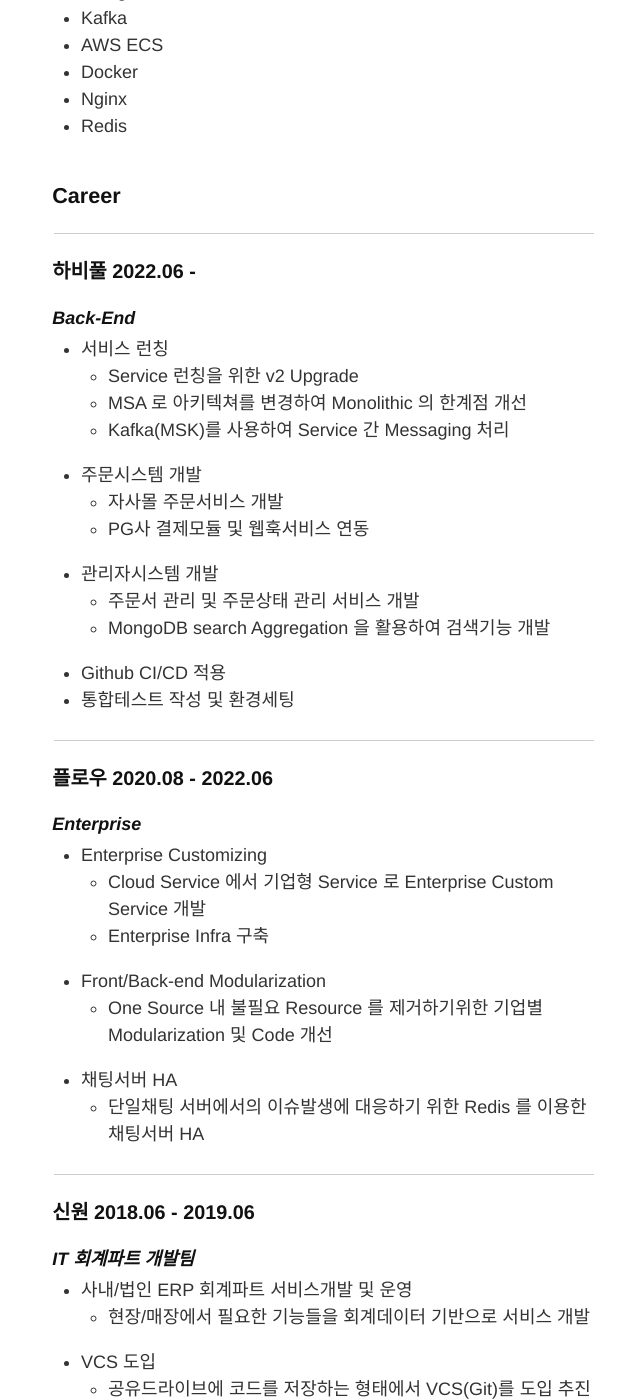
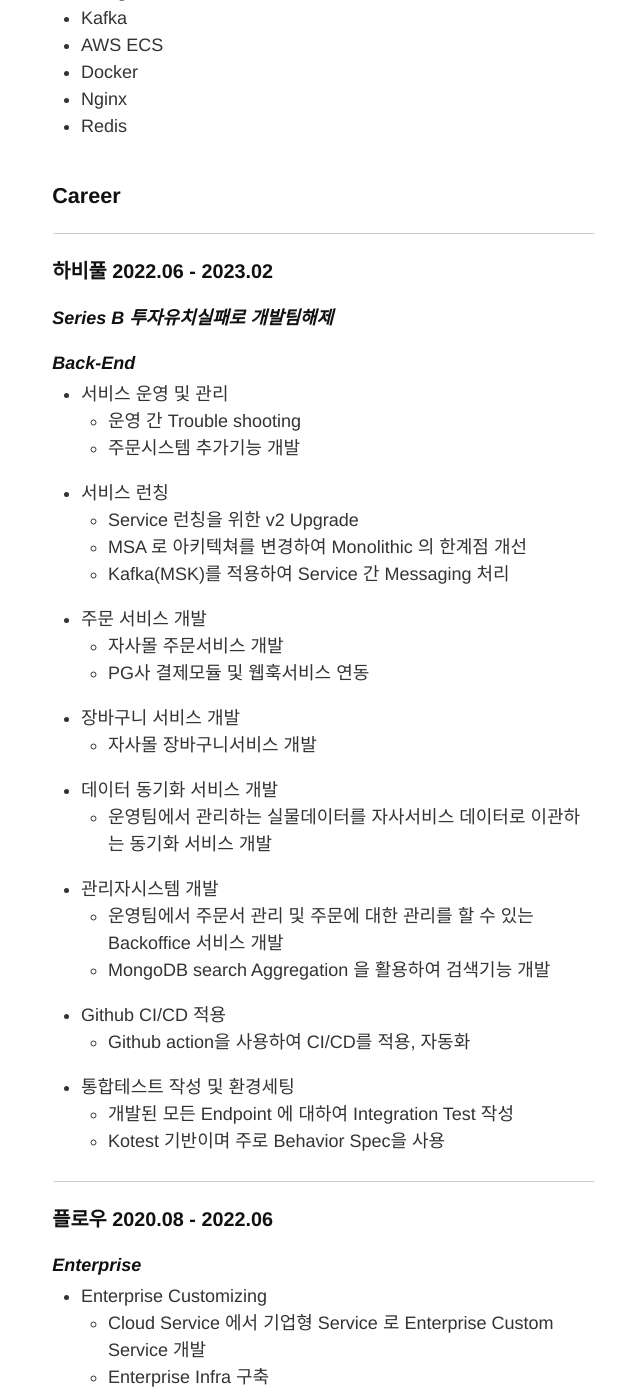
Before and after one commit to jaykingg/jaykingg.github.io, a Jekyll site: the page built from index.md, in a window 1280 px wide and 1400 px high, scrolled down 1183 px. Shown: the whole window, without its empty margins (316-956 px from the left). Built offline with Jekyll 4.4.1, drawn with Linux system fonts in a browser that asks for light colours; some of the changed text lies outside the part shown.

Commit message:
github io update

```diff
--- a/index.md
+++ b/index.md
@@ -39,20 +39,32 @@ Communication is considered the most important, and humility is the number one v
 
 ## Career
 ***
-### 하비풀 2022.06 -
+### 하비풀 2022.06 - 2023.02
+####  Series B 투자유치실패로 개발팀해제
 #### Back-End
+* 서비스 운영 및 관리
+  * 운영 간 Trouble shooting
+  * 주문시스템 추가기능 개발
 * 서비스 런칭
   * Service 런칭을 위한 v2 Upgrade
   * MSA 로 아키텍쳐를 변경하여 Monolithic 의 한계점 개선
-  * Kafka(MSK)를 사용하여 Service 간 Messaging 처리
-* 주문시스템 개발
+  * Kafka(MSK)를 적용하여 Service 간 Messaging 처리
+* 주문 서비스 개발
   * 자사몰 주문서비스 개발
   * PG사 결제모듈 및 웹훅서비스 연동
+* 장바구니 서비스 개발
+  * 자사몰 장바구니서비스 개발
+* 데이터 동기화 서비스 개발
+  * 운영팀에서 관리하는 실물데이터를 자사서비스 데이터로 이관하는 동기화 서비스 개발
 * 관리자시스템 개발
-  * 주문서 관리 및 주문상태 관리 서비스 개발
+  * 운영팀에서 주문서 관리 및 주문에 대한 관리를 할 수 있는 Backoffice 서비스 개발
   * MongoDB search Aggregation 을 활용하여 검색기능 개발
 * Github CI/CD 적용
+  * Github action을 사용하여 CI/CD를 적용, 자동화
 * 통합테스트 작성 및 환경세팅
+  * 개발된 모든 Endpoint 에 대하여 Integration Test 작성
+  * Kotest 기반이며 주로 Behavior Spec을 사용
+
 
 ***
 ### 플로우 2020.08 - 2022.06
```
Also changed, not shown: other parts of index.md (+1 -1 lines).
